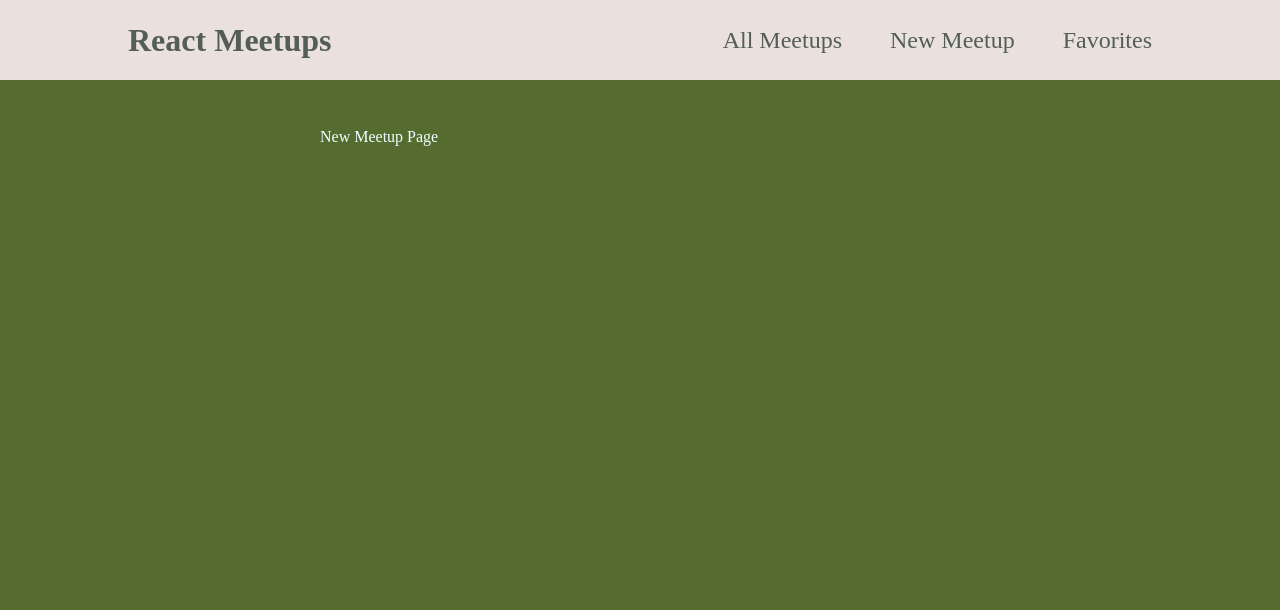
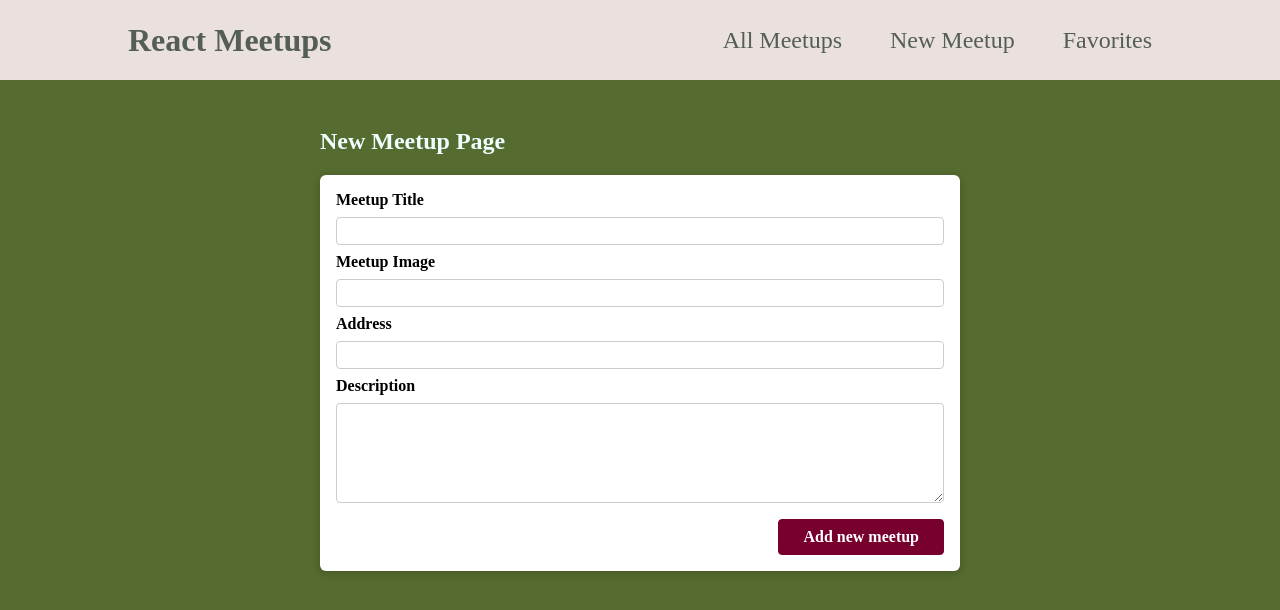
Before and after one commit to texas2pugs/meetups-reactjs, a React (Create React App) app: page /new-meetup in a window 1280 px wide. Shown: the top 610 px of the page. Built offline with nearby package versions, Linux system fonts and the light colour scheme; a web font is replaced by a local one.

Commit message:
Added new meetup form

```diff
--- /dev/null
+++ b/src/components/meetups/NewMeetupForm.js
@@ -0,0 +1,33 @@
+import Card from '../ui/Card';
+
+import classes from './NewMeetupForm.module.css';
+
+function NewMeetupForm() {
+  return (
+    <Card>
+      <form className={classes.form}>
+        <div className={classes.control}>
+          <label htmlFor="title">Meetup Title</label>
+          <input type="text" required id="title" />
+        </div>
+        <div className={classes.control}>
+          <label htmlFor="image">Meetup Image</label>
+          <input type="url" required id="image" />
+        </div>
+        <div className={classes.control}>
+          <label htmlFor="address">Address</label>
+          <input type="text" required id="address" />
+        </div>
+        <div className={classes.control}>
+          <label htmlFor="description">Description</label>
+          <textarea id="description" required rows="5"></textarea>
+        </div>
+        <div className={classes.actions}>
+          <button>Add new meetup</button>
+        </div>
+      </form>
+    </Card>
+  );
+}
+
+export default NewMeetupForm;
--- /dev/null
+++ b/src/components/meetups/NewMeetupForm.module.css
@@ -0,0 +1,46 @@
+.form {
+  padding: 1rem;
+}
+
+.control {
+  margin-bottom: 0.5rem;
+}
+
+.control label {
+  display: block;
+  font-weight: bold;
+  margin-bottom: 0.5rem;
+  color: black;
+}
+
+.control input,
+.control textarea {
+  display: block;
+  font: inherit;
+  border-radius: 4px;
+  border: 1px solid #ccc;
+  padding: 0.25rem;
+  width: 100%;
+}
+
+.actions {
+  margin-top: 1rem;
+  text-align: right;
+}
+
+.actions button {
+  font: inherit;
+  cursor: pointer;
+  background-color: #77002e;
+  color: white;
+  padding: 0.5rem 1.5rem;
+  border: 1px solid #77002e;
+  border-radius: 4px;
+  font-weight: bold;
+}
+
+.actions button:hover,
+.actions button:active {
+  background-color: #a50e48;
+  border-color: #a50e48;
+}
--- a/src/pages/NewMeetup.js
+++ b/src/pages/NewMeetup.js
@@ -1,5 +1,12 @@
+import NewMeetupForm from '../components/meetups/NewMeetupForm.js';
+
 function NewMeetupPage() {
-  return <div>New Meetup Page</div>;
+  return (
+    <section>
+      <h1>New Meetup Page</h1>
+      <NewMeetupForm />
+    </section>
+  );
 }
 
 export default NewMeetupPage;
```
